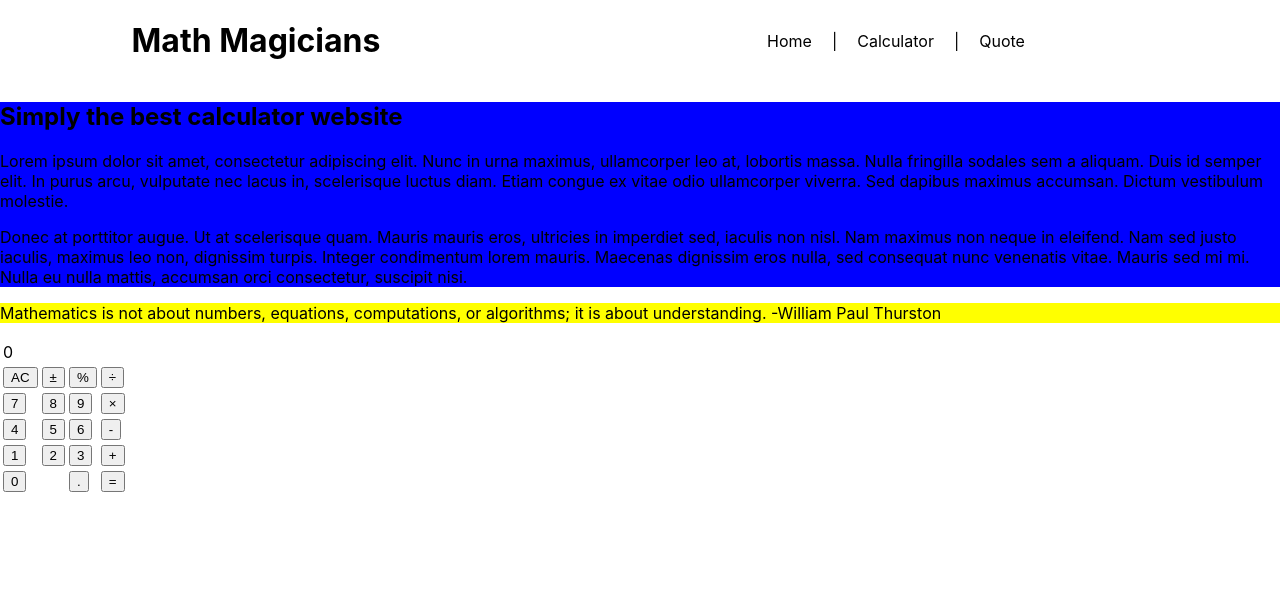
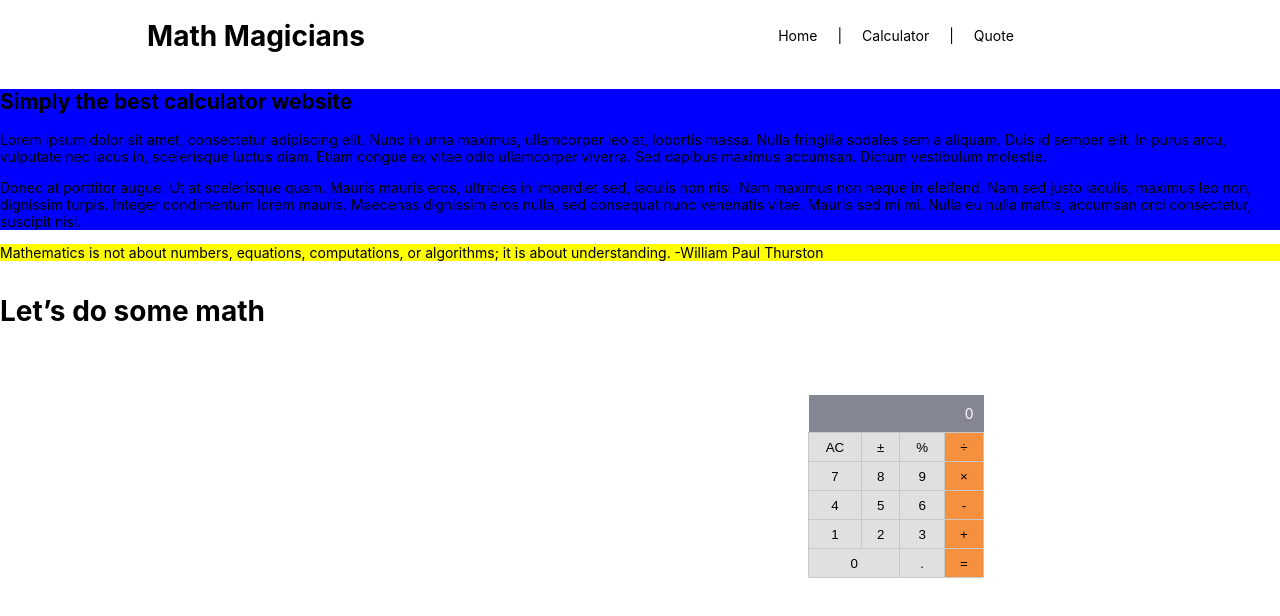
Before and after one commit to benjp009/Math-Magicians-2022, a React (Create React App) app: page / in a window 1280 px wide. Shown: the top 616 px of the page. Built offline with nearby package versions, Linux system fonts and the light colour scheme.

Commit message:
Add all data to SPA

```diff
--- a/src/App.js
+++ b/src/App.js
@@ -1,7 +1,9 @@
 import './App.css';
 import React from 'react';
-import Calculator from './components/Calculator';
+import CalculatorPage from './components/CalculatorPage';
 import Header from './components/Header';
+import Quote from './components/Quote';
+import Home from './components/Home';
 
 // eslint-disable-next-line react/prefer-stateless-function
 export default class App extends React.Component {
@@ -9,7 +11,9 @@ export default class App extends React.Component {
     return (
       <>
         <Header />
-        <Calculator />
+        <Home />
+        <Quote />
+        <CalculatorPage />
       </>
     );
   }
--- /dev/null
+++ b/src/components/CalculatorPage.js
@@ -0,0 +1,16 @@
+import React from 'react';
+import Calculator from './Calculator';
+import styles from './CalculatorPage.module.css';
+
+export default function CalculatorPage() {
+  return (
+    <body className={styles.body}>
+      <div className={styles.title}>
+        <h1>Let&rsquo;s do some math</h1>
+      </div>
+      <div className={styles.calculator}>
+        <Calculator />
+      </div>
+    </body>
+  );
+}
--- /dev/null
+++ b/src/components/CalculatorPage.module.css
@@ -0,0 +1,12 @@
+.body {
+  display: flex;
+  flex-direction: row;
+}
+
+.title {
+  min-width: 40vw;
+}
+
+.calculator {
+  min-width: 60vw;
+}
--- a/src/index.js
+++ b/src/index.js
@@ -1,12 +1,12 @@
 import React from 'react';
 import ReactDOM from 'react-dom';
 import './index.css';
-import BenApp from './App2';
+import App from './App';
 import reportWebVitals from './reportWebVitals';
 
 ReactDOM.render(
   <React.StrictMode>
-    <BenApp />
+    <App />
   </React.StrictMode>,
   document.getElementById('root'),
 );
```
